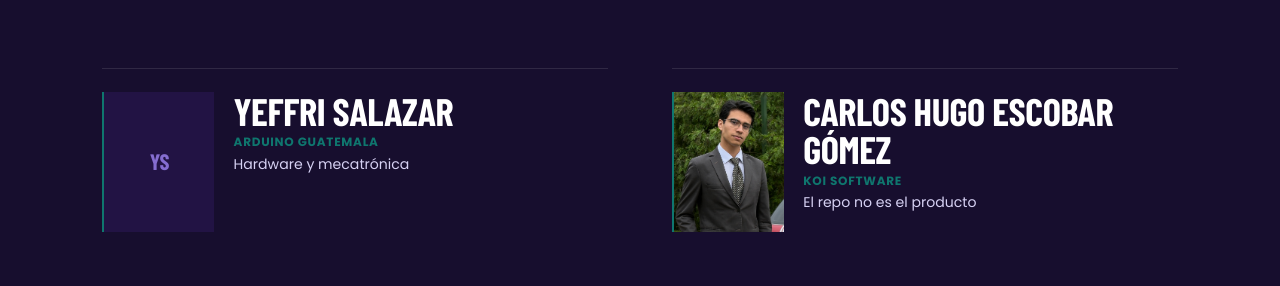
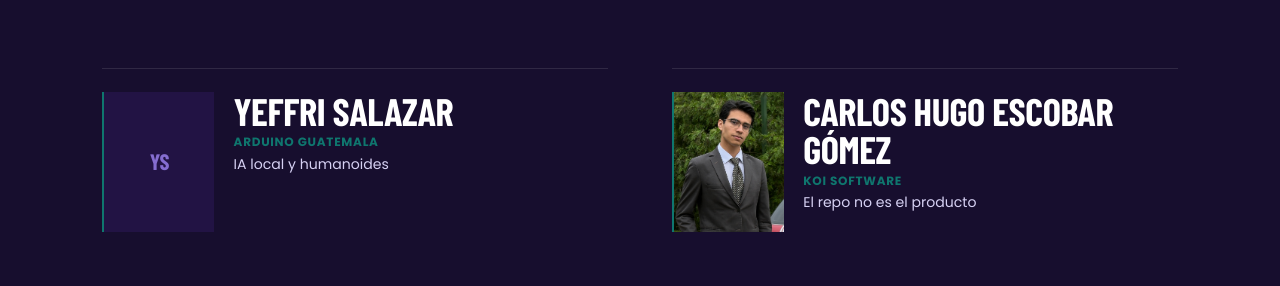
Before and after one commit to Eswin-Poroj/ai-builders-gt, a Next.js app: page / in a window 1280 px wide. Shown: the part 2620-2906 px from the top of the page. Built offline with nearby package versions, Linux system fonts and the light colour scheme; no server answers.

Commit message:
Update speaker details in event content, changing topic and bio, and adding new social links for enhanced engagement.

```diff
--- a/src/content/event.ts
+++ b/src/content/event.ts
@@ -139,12 +139,16 @@ export const event: EventContent = {
         id: "yeffri-salazar",
         name: "Yeffri Salazar",
         role: "Arduino Guatemala",
-        topic: "Hardware y mecatrónica",
+        topic: "IA local y humanoides",
         photoSrc: null,
         href: "https://www.linkedin.com/in/yeffrimic",
         confirmed: true,
-        bio: "Líder de Arduino Guatemala y entusiasta de la mecatrónica. Conecta el hardware con soluciones de IA aplicadas a proyectos de automatización local.",
-        socials: { linkedin: "https://www.linkedin.com/in/yeffrimic" },
+        bio: "Maker, ingeniero en electrónica y seleccionado nacional de eSports. Construye robots y organiza eventos de tecnología.",
+        socials: {
+          linkedin: "https://www.linkedin.com/in/yeffrimic",
+          instagram: "https://www.instagram.com/yeffrimic",
+          website: "https://themicrofcontrol.wordpress.com",
+        },
       },
       {
         id: "carlos-escobar",
```
